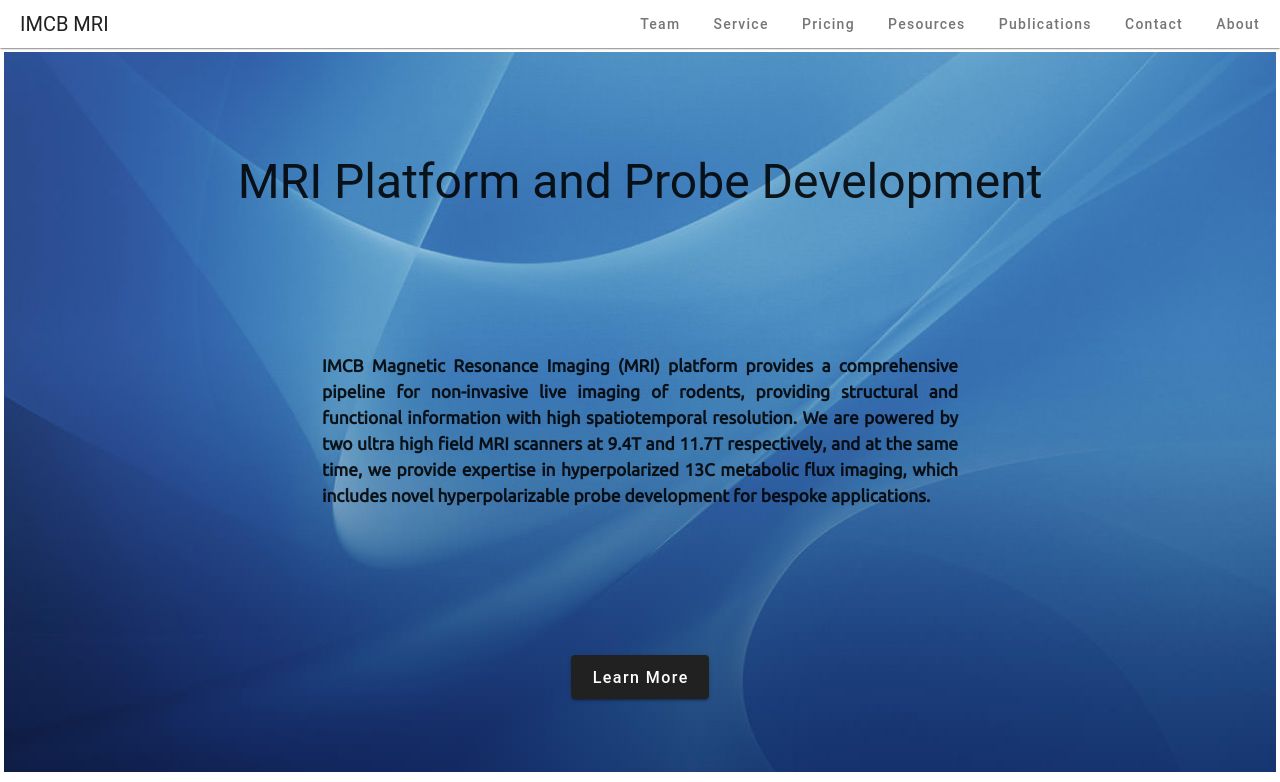
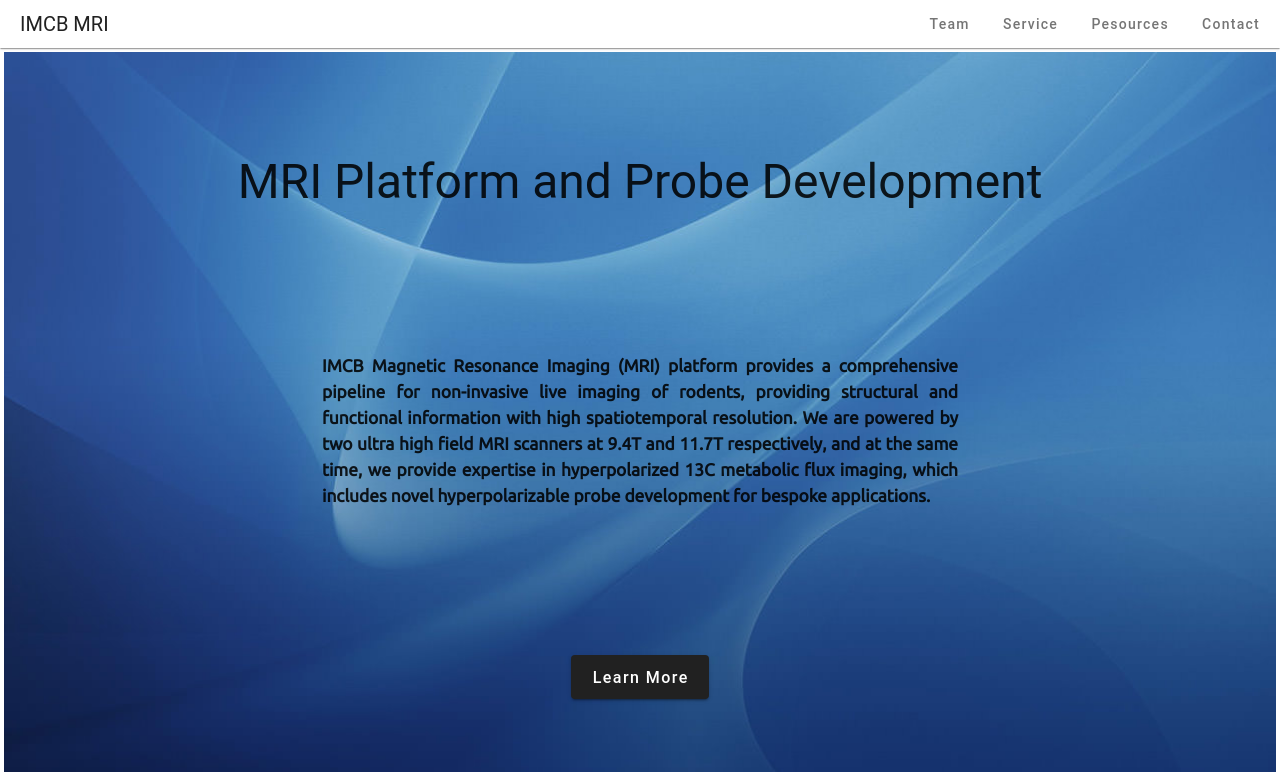
Before and after one commit to mrmdlab/mrmdlab.github.io, a Vue app: page / in a window 1280 px wide. Shown: the top 782 px of the page. Built offline with nearby package versions, Linux system fonts and the light colour scheme.

Commit message:
update webstie icon

```diff
--- a/index.html
+++ b/index.html
@@ -5,7 +5,7 @@
   <meta charset="UTF-8" />
   <meta name="viewport" content="width=device-width, initial-scale=1.0" />
   <meta name="keywords" content="rodent, mouse, rat, mri, singapore, preclinical, magnetic resonance, magnetic resonance methods development,新加坡,大鼠,小鼠,磁共振">
-  <link rel="shortcut icon" href="/favicon.ico" type="image/x-icon">
+  <link rel="shortcut icon" href="/MR.svg" type="image/svg+xml">
   <title>MRI Platform and Probe Development</title>
 </head>
 
--- a/src/App.vue
+++ b/src/App.vue
@@ -6,11 +6,11 @@
       <template v-slot:append>
         <v-btn variant="plain" @click="$router.push('/team')">Team</v-btn>
         <v-btn variant="plain" @click="$router.push('/service')">Service</v-btn>
-        <v-btn variant="plain" @click="$router.push('/pricing')">Pricing</v-btn>
+        <!-- <v-btn variant="plain" @click="$router.push('/pricing')">Pricing</v-btn> -->
         <v-btn variant="plain" @click="$router.push('/resources')">Pesources</v-btn>
-        <v-btn variant="plain" @click="$router.push('/publications')">Publications</v-btn>
+        <!-- <v-btn variant="plain" @click="$router.push('/publications')">Publications</v-btn> -->
         <v-btn variant="plain" @click="$router.push('/contact')">Contact</v-btn>
-        <v-btn variant="plain" @click="$router.push('/about')">About</v-btn>
+        <!-- <v-btn variant="plain" @click="$router.push('/about')">About</v-btn> -->
       </template>
     </v-app-bar>
 
```
Also changed, not shown: public/MR.svg (added).
